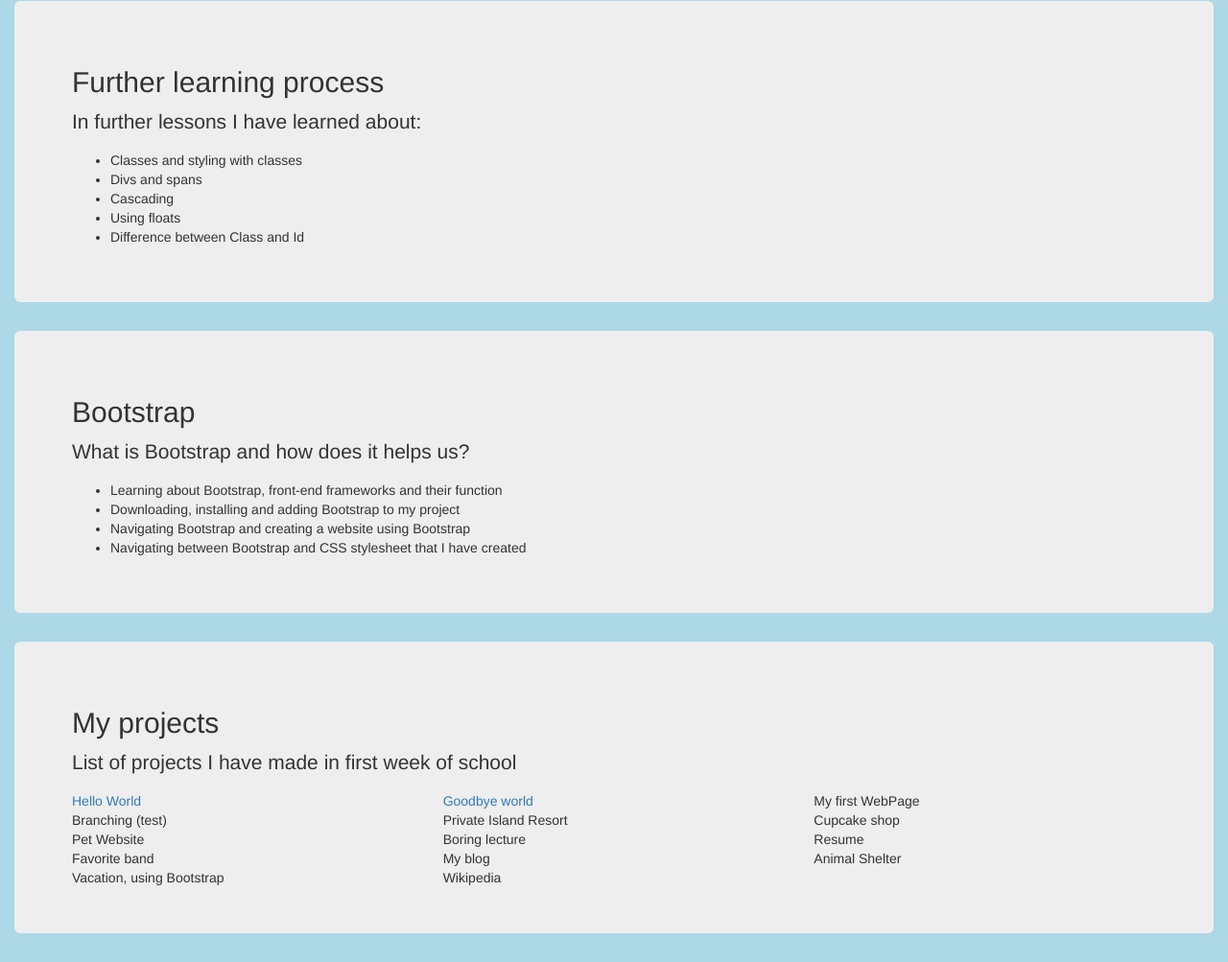
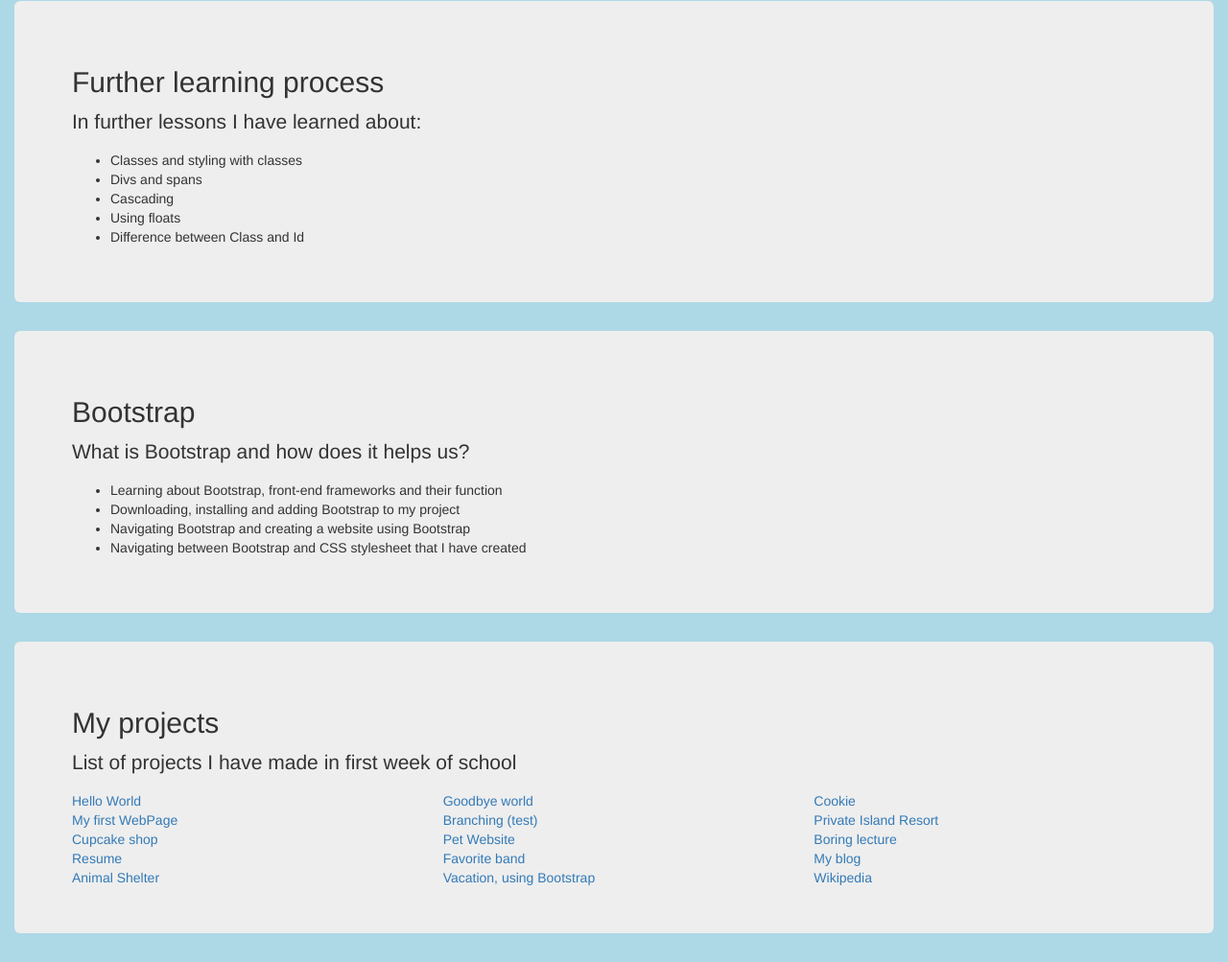
Before and after one commit to z3pp89/first-week, a plain HTML site: page index.html in a window 1280 px wide. Shown: the part 2364-3367 px from the top of the page at 96% size. Drawn offline with Linux system fonts and the light colour scheme.

Commit message:
list of my projects, links to github

```diff
--- a/index.html
+++ b/index.html
@@ -112,18 +112,19 @@
             <div class="row">
                 <div class="col-md-4"><a href="https://github.com/z3pp89/hello-world">Hello World</a></div>
                 <div class="col-md-4"><a href="https://github.com/z3pp89/goodbye-world">Goodbye world</a></div>
-                <div class="col-md-4">My first WebPage</div>
-                <div class="col-md-4">Branching (test)</div>
-                <div class="col-md-4">Private Island Resort</div>
-                <div class="col-md-4">Cupcake shop</div>
-                <div class="col-md-4">Pet Website</div>
-                <div class="col-md-4">Boring lecture</div>
-                <div class="col-md-4">Resume</div>
-                <div class="col-md-4">Favorite band</div>
-                <div class="col-md-4">My blog</div>
-                <div class="col-md-4">Animal Shelter</div>
-                <div class="col-md-4">Vacation, using Bootstrap</div>
-                <div class="col-md-4">Wikipedia</div>
+                <div class="col-md-4"><a href="https://github.com/z3pp89/cookie">Cookie</a></div>
+                <div class="col-md-4"><a href="https://github.com/z3pp89/my-first-webpage">My first WebPage</a></div>
+                <div class="col-md-4"><a href="https://github.com/z3pp89/branching-test-project">Branching (test)</a></div>
+                <div class="col-md-4"><a href="https://github.com/z3pp89/private-island-resort">Private Island Resort</a></div>
+                <div class="col-md-4"><a href="https://github.com/z3pp89/cupcake-shop">Cupcake shop</a></div>
+                <div class="col-md-4"><a href="https://github.com/z3pp89/pet-website">Pet Website</a></div>
+                <div class="col-md-4"><a href="https://github.com/z3pp89/boring-lecture">Boring lecture</a></div>
+                <div class="col-md-4"><a href="https://github.com/z3pp89/resume">Resume</a></div>
+                <div class="col-md-4"><a href="https://github.com/z3pp89/favorite-band">Favorite band</a></div>
+                <div class="col-md-4"><a href="https://github.com/z3pp89/blogging-site">My blog</a></div>
+                <div class="col-md-4"><a href="https://github.com/z3pp89/animal-shelter">Animal Shelter</a></div>
+                <div class="col-md-4"><a href="https://github.com/z3pp89/vacation-bootstrap">Vacation, using Bootstrap</a></div>
+                <div class="col-md-4"><a href="https://github.com/z3pp89/wikipedia">Wikipedia</a></div>
             </div>
           </div>
         </div>
```
